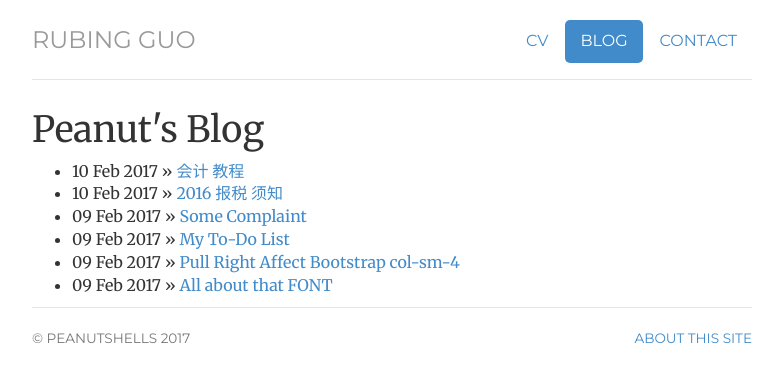
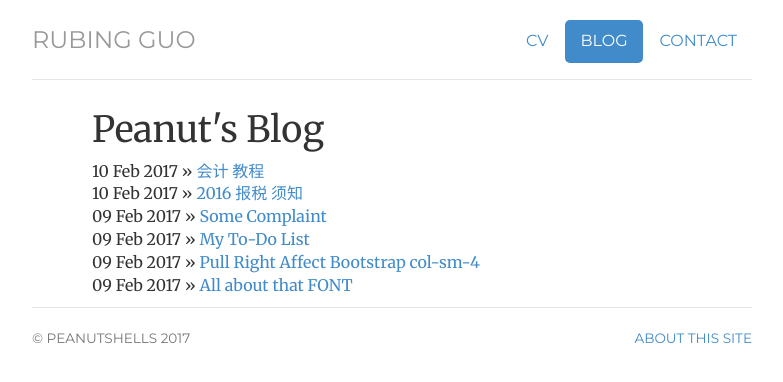
Before and after one commit to flower-joke/peanutshells.github.io, a Jekyll site: the page built from blog/index.html, in a window 1280 px wide. Shown: the top 382 px of the page, without its empty margins (248-1031 px from the left). Built offline with Jekyll 4.4.1, drawn with Linux system fonts in a browser that asks for light colours; nearby versions of some CDN libraries.

Commit message:
Update index.html

```diff
--- a/blog/index.html
+++ b/blog/index.html
@@ -3,10 +3,10 @@ layout: default
 title: Peanut's Blog
 blog: active
 ---
-<div class = "content">
+<div class = "content notelist">
 
 	<h1>{{ page.title }}</h1>
-	<ul class="posts">
+	<ul class="posts list-unstyled">
 	  {% for post in site.posts %}
 	    	<li><span>{{ post.date | date_to_string }}</span> » <a href="{{ post.url }}" title="{{ post.title }}">{{ post.title }}</a></li>
 		<!--<li><a href="{{ post.url }}" title="{{ post.title }}">{{ post.title }}</a></li>-->
```
